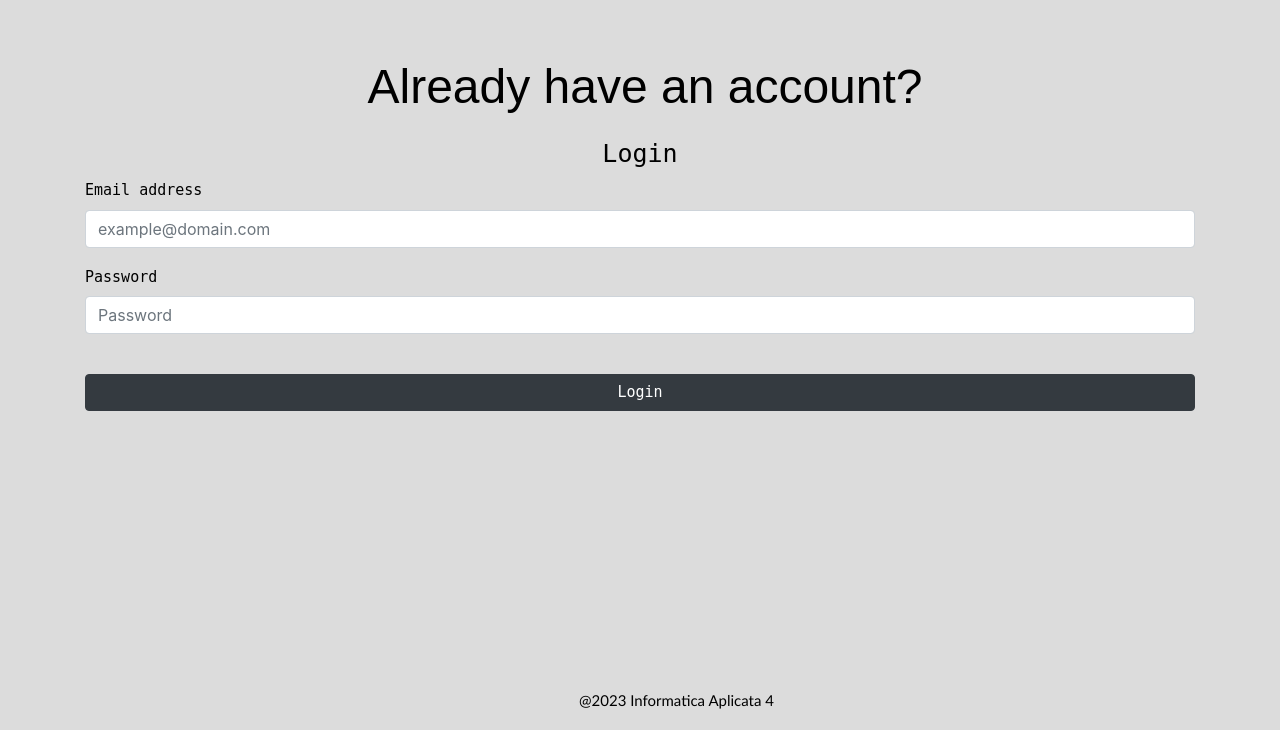
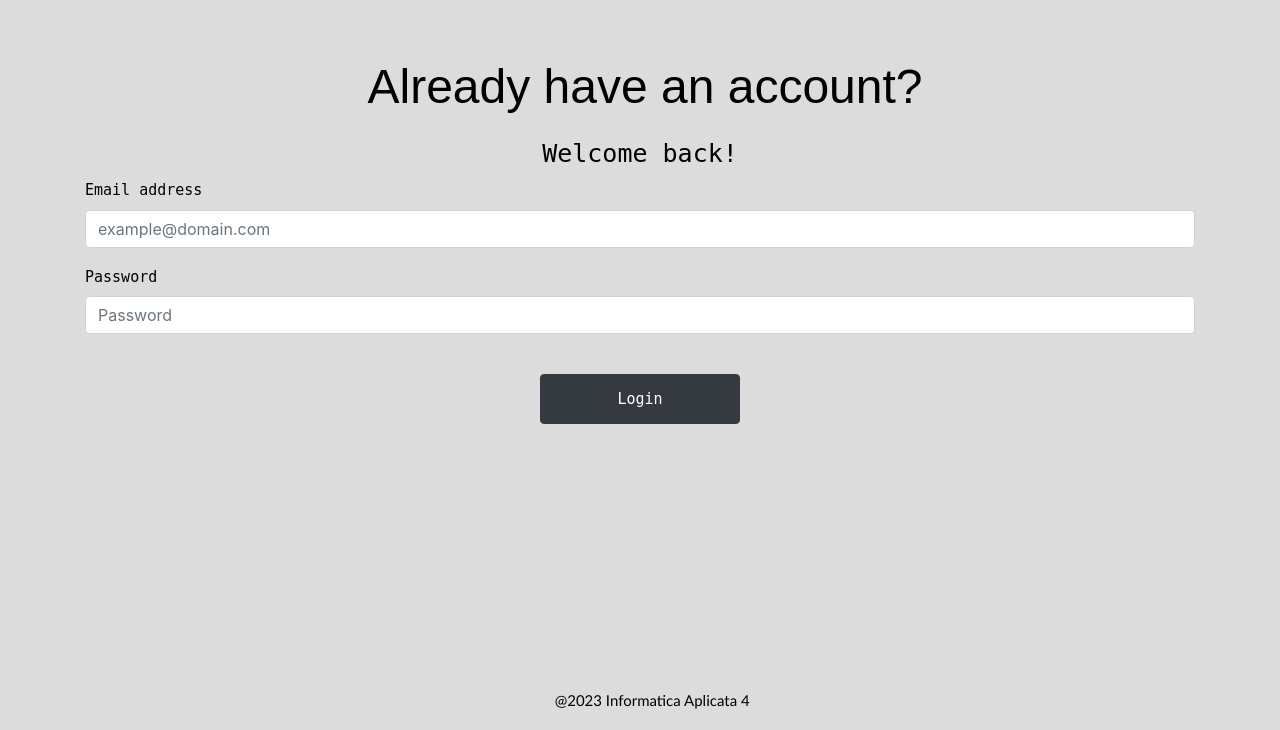
Before and after one commit to darian2003/Quiz-App, a Flask app: page /login in a window 1280 px wide. Shown: the part 70-800 px from the top of the page. Run offline with Flask 2, Linux system fonts and the light colour scheme; some libraries are stand-ins or nearby versions.

Commit message:
Final version

```diff
--- a/website/static/index.js
+++ b/website/static/index.js
@@ -6,11 +6,3 @@ function deleteQuiz(quizId) {
       window.location.href = "/dashboard"; // redirect to the dashboard page
     });
 }
-
-function addQuestion() {
-    fetch("/add-question", {
-        method: "POST",
-    }).then((_res) => {
-        window.location.href = "/"; // redirect to the home page
-    })
-}
--- a/website/templates/base.html
+++ b/website/templates/base.html
@@ -22,7 +22,7 @@
             font-family:'Trebuchet MS';
             font-size: 15px;
             position: fixed;
-            left: 45%;
+            left: 43.1%;
             bottom: 0;
             text-align: center;
             padding: 3px;
@@ -48,7 +48,9 @@
                 transition: all 2s ease-in-out;
             }
             }
-
+    .wrapper {
+      text-align: center;
+    }
     </style>
 
     <link
--- a/website/templates/home.html
+++ b/website/templates/home.html
@@ -19,8 +19,7 @@ QuizApp
     <br />
 
     <div align="center">
-    <button type="button" class="btn btn-info btn-block" onclick="addQuestion()">Add a new question</button>
-        <button type="submit" class="btn btn-dark btn-block">Create new quiz</button>
+        <button type="submit" class="btn btn-info btn-block">Add new question</button>
     </div>
 </form>
 {% endblock %}
--- a/website/templates/login.html
+++ b/website/templates/login.html
@@ -12,12 +12,10 @@ Login
         <h2>Already have an account?</h2>
     </div>
 </div>
-
-
 <br />
 
 <form method="POST">
-    <h3 align="center" style="color: black; font-family: monospace; font-size: 25px;">Login</h3>
+    <h3 align="center" style="color: black; font-family: monospace; font-size: 25px;">Welcome back!</h3>
     <div class="form-group">
         <label for="email" style="color: black; font-family: monospace; font-size: 15px;">Email address</label>
         <input
@@ -41,7 +39,10 @@ Login
     </div>
 
     <br />
-    <button type="submit" class="btn btn-dark btn-block" style="color:white; font-family: monospace; font-size: 15px;">Login</button>
+    <div class="wrapper">
+        <button type="submit" class="btn btn-dark" style="color:white; font-family: monospace; font-size: 15px; width: 200px; height: 50px;">Login</button>
+    </div>
+
 
 </form>
 
```
Also changed, not shown: instance/database.db (added).
